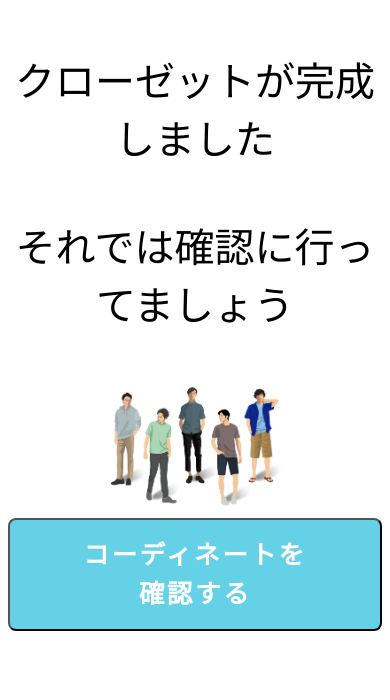
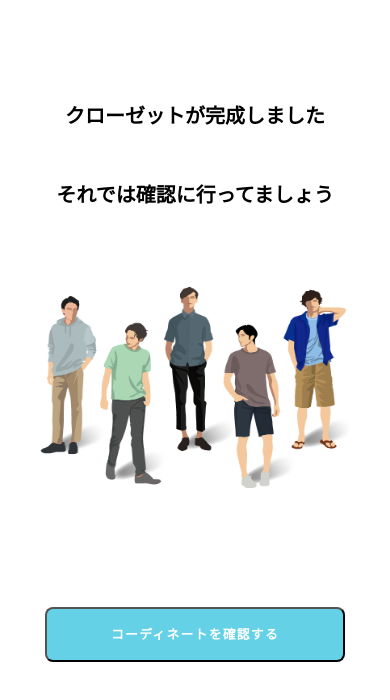
Before and after one commit to my-1132/closet-app, a Nuxt app: page /news2 in a window 390 px wide. Shown: the top 700 px of the page. Built offline with nearby package versions, Linux system fonts and the light colour scheme.

Commit message:
デザイン変更しました/レスポンシブルデザイン追加

```diff
--- a/pages/choise.vue
+++ b/pages/choise.vue
@@ -9,8 +9,10 @@
                         <img class="imgs" :src="require(`~/assets/${item.url}`)" />
                         <h3>{{ item. title }}</h3>
                         <h4>これに似たアイテムを持っていますか？</h4>
-                        <button class="yesbtn" @click="yes(item,index)">Yes</button>
-                        <button class="nobtn" @click="no(item, index)">No</button>
+                        <div class="flex">
+                            <button class="yesbtn" @click="yes(item,index)">Yes</button>
+                            <button class="nobtn" @click="no(item, index)">No</button>
+                        </div>
                     </div>
                 </div>
             <!-- </div> -->
@@ -57,12 +59,14 @@
 
 <style lang="scss" scoped>
 @mixin btn{
-    border-radius: 30px;
-    padding: 50px;
-    width: 10%;
-    height: 60%;
-    margin:0 40px 0 40px;
+    border-radius: 100px;
+    padding: 50px 50px 50px 50px;
+    width: 125px;
+    height: 125px;
     text-align: center;
+    font-weight: 700;
+    font-size: 25px;
+    margin: 0 60px 0 48px;
 }
     .container {
         font-family: "Hiragino Maru Gothic Pro";
@@ -70,7 +74,7 @@
         width: 450px;
         height: 475px;
         margin: 7em auto;
-        border-radius: 1.5em;
+        border-radius: 2.5em;
         box-shadow: 0px 11px 35px 2px rgba(0, 0, 0, 0.14);
         text-align: center;
     }
@@ -84,9 +88,13 @@
     .fade-enter, .fade-leave-active {
         opacity: 0
     }
+    .flex{
+        display: flex;
+    }
     .yesbtn {
         background-color: #ADD8E6;
         color: white;
+        margin:0 40px 0 40px;
         @include btn();
 
         &:hover{
@@ -105,4 +113,29 @@
         }
     }
 
+@media screen and (max-width: 450px) {
+    @mixin btn{
+    padding: 50px 50px 50px 50px;
+    width: 80px;
+    height: 80px;
+    margin: 20px 40px 0 27px;
+    font-size: 25px;
+}
+    .container {
+        width: 325px;
+        height: 475px;
+    }
+    .imgs {
+        width: 275px;
+        height: 275px;
+    }
+    .yesbtn {
+        @include btn();
+    }
+    .nobtn {
+        @include btn();
+
+    }
+
+}
 </style>
--- a/pages/index.vue
+++ b/pages/index.vue
@@ -4,7 +4,11 @@
     <div class="home2">コーディネートをお届けします</div>
     <!-- <div class="btn"><nuxt-link to="/signUp"><button class="button">はじめての方</button></nuxt-link></div>
     <div><nuxt-link to="/login"><button class="button2">ログイン（登録済みの方）</button></nuxt-link></div> -->
-    <div><button class="button" @click="gLogin">Googleアカウントお持ちの方はこちらから＞</button></div>
+    <div>
+      <button class="button" @click="gLogin">
+        ログイン
+      </button>
+    </div>
   </div>
 </template>
 
@@ -60,6 +64,7 @@ export default {
   background-color: $color-bg;
   color: #fff;
   @include btnStyle();
+  margin-top: 100px;
 
   &:hover{
     color: $color-bg;
@@ -87,21 +92,22 @@ export default {
 
 @media screen and (max-width: 450px) {
   .home1{
-    font-size: 30px;
+    font-size: 43px;
   }
   .home2{
-    font-size: 24px;
+    font-size: 21px;
   }
   .button{
-    width: 200px;
-    height: 75px;
-    font-size: 0.8rem;
+    width:200px;
+    height: 55px;
+    font-size: 15px;
+    margin: 300px 0 0 0;
   }
-  .button2{
-    width: 250px;
-    height: 75px;
-    font-size: 0.8rem;
-    word-wrap:break-word;
-  }
+  // .button2{
+  //   width: 300px;
+  //   height: 75px;
+  //   font-size: 0.8rem;
+  //   word-wrap:break-word;
+  // }
 }
 </style>
--- a/pages/news1.vue
+++ b/pages/news1.vue
@@ -1,8 +1,8 @@
 <template>
   <div class="news1">
     <div class="home">アイテムの写真を選んで</div>
-    <div class="home">あなたのクローゼットを作りましょう</div>
-    <div><img src="~/assets/closet1.png" class="pic"></div>
+    <div class="home1">あなたのクローゼットを作りましょう</div>
+    <div class="pic1"><img src="~/assets/closet1.png" class="pic"></div>
     <div class="btn"><button class="button">アイテムの写真を選ぶ</button></div>
   </div>
 </template>
@@ -15,18 +15,25 @@ export default {
 
 <style lang="scss" scoped>
  $color-bg: rgb(100, 209, 230);
-
+@mixin homeStyle{
+  font-size: 35px;
+}
 .news1{
   font-family: "Hiragino Maru Gothic Pro";
   text-align: center;
 }
 .pic{
-  width: 50%;
-  height: 50%;
+  width: 550px;
+  height: 350px;
+  margin-top: 70px
 }
 .home{
-    font-size: 40px;
-    margin: 50px 0 50px 0;
+  @include homeStyle();
+  margin: 50px 0 50px 0;
+
+}
+.home1{
+  @include homeStyle();
 }
 .button{
   background-color: $color-bg;
@@ -57,19 +64,35 @@ export default {
 
 @media screen and (max-width: 450px){
   $color-bg: rgb(100, 209, 230);
+  @mixin homeStyle{
+  font-size: 20px;
+  font-weight: 700;
+}
 
   .news1{
     font-family: "Hiragino Maru Gothic Pro";
     text-align: center;
-    font-size: 30px;
+    // font-size: 30px;
+
   }
   .pic{
-    width: 300px;
-    height: 50%;
+    width: 340px;
+    height: 225px;
+    position: absolute;          /* 位置指定 */
+    padding: 20px;               /* 余白指定 */
+    top:  0;                     /* 位置指定 */
+    bottom:  0;                  /* 位置指定 */
+    left:  0;                    /* 位置指定 */
+    right:  0;                   /* 位置指定 */
+    margin:  auto;
   }
   .home{
-      font-size: 24px;
-      margin: 50px 10px 50px 10px;
+    @include homeStyle();
+    margin-top: 100px
+  }
+  .home1{
+    @include homeStyle();
+
   }
   .button{
     background-color: $color-bg;
@@ -92,6 +115,8 @@ export default {
     letter-spacing: 0.1em;
     color: #fff;
     border-radius: 0.5rem;
+    margin: 405px 0 0 0;
+
   }
   .button:hover{
     color: $color-bg;
--- a/pages/news2.vue
+++ b/pages/news2.vue
@@ -1,7 +1,7 @@
 <template>
     <div class="news2">
         <div class="home">クローゼットが完成しました</div>
-        <div class="home">それでは確認に行ってましょう</div>
+        <div class="home1">それでは確認に行ってましょう</div>
         <div><img src="~/assets/closet2.png" class="pic"></div>
         <div class="btn"><button class="button">コーディネートを確認する</button></div>
     </div>
@@ -9,18 +9,25 @@
 
 <style lang="scss" scoped>
  $color-bg: rgb(100, 209, 230);
+@mixin homeStyle{
+  font-size: 35px;
+}
 
 .news2{
   font-family: "Hiragino Maru Gothic Pro";
   text-align: center;
 }
 .home{
-    font-size: 40px;
-    margin: 50px 0 50px 0;
+  @include homeStyle();
+  margin: 50px 0 50px 0;
+}
+.home1{
+  @include homeStyle();
 }
 .pic{
-  width: 50%;
-  height: 50%;
+  width: 550px;
+  height: 350px;
+  margin-top: 70px
 }
 .button{
   background-color: $color-bg;
@@ -48,4 +55,57 @@
   color: $color-bg;
   background-color:#fff;
 }
+
+@media screen and (max-width: 450px) {
+  @mixin homeStyle{
+  font-size: 20px;
+  font-weight: 700;
+}
+
+  .news2{
+  font-family: "Hiragino Maru Gothic Pro";
+  text-align: center;
+
+}
+.home{
+  @include homeStyle();
+  margin-top: 100px
+}
+.home1{
+  @include homeStyle();
+}
+.pic{
+  width: 340px;
+  height: 225px;
+  margin-top: 70px
+}
+.button{
+  background-color: $color-bg;
+  font-size: 0.8rem;
+  font-weight: 700;
+  line-height: 1.5;
+  position: relative;
+  display: inline-block;
+  padding: 1rem 4rem;
+  cursor: pointer;
+  -webkit-user-select: none;
+  -moz-user-select: none;
+  -ms-user-select: none;
+  user-select: none;
+  -webkit-transition: all 0.3s;
+  transition: all 0.3s;
+  text-align: center;
+  vertical-align: middle;
+  text-decoration: none;
+  letter-spacing: 0.1em;
+  color: #fff;
+  border-radius: 0.5rem;
+  margin: 100px 0 0 0;
+ }
+.button:hover{
+  color: $color-bg;
+  background-color:#fff;
+}
+}
+
 </style>
```
